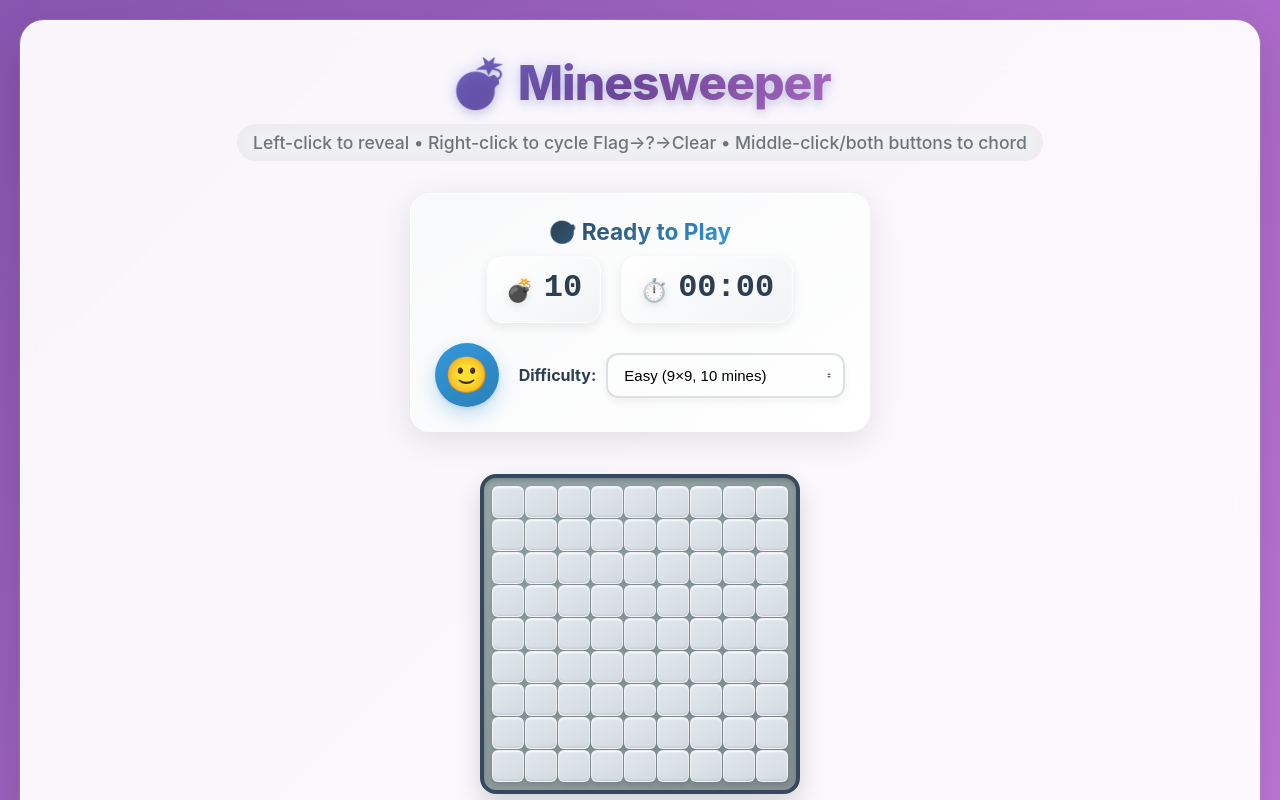
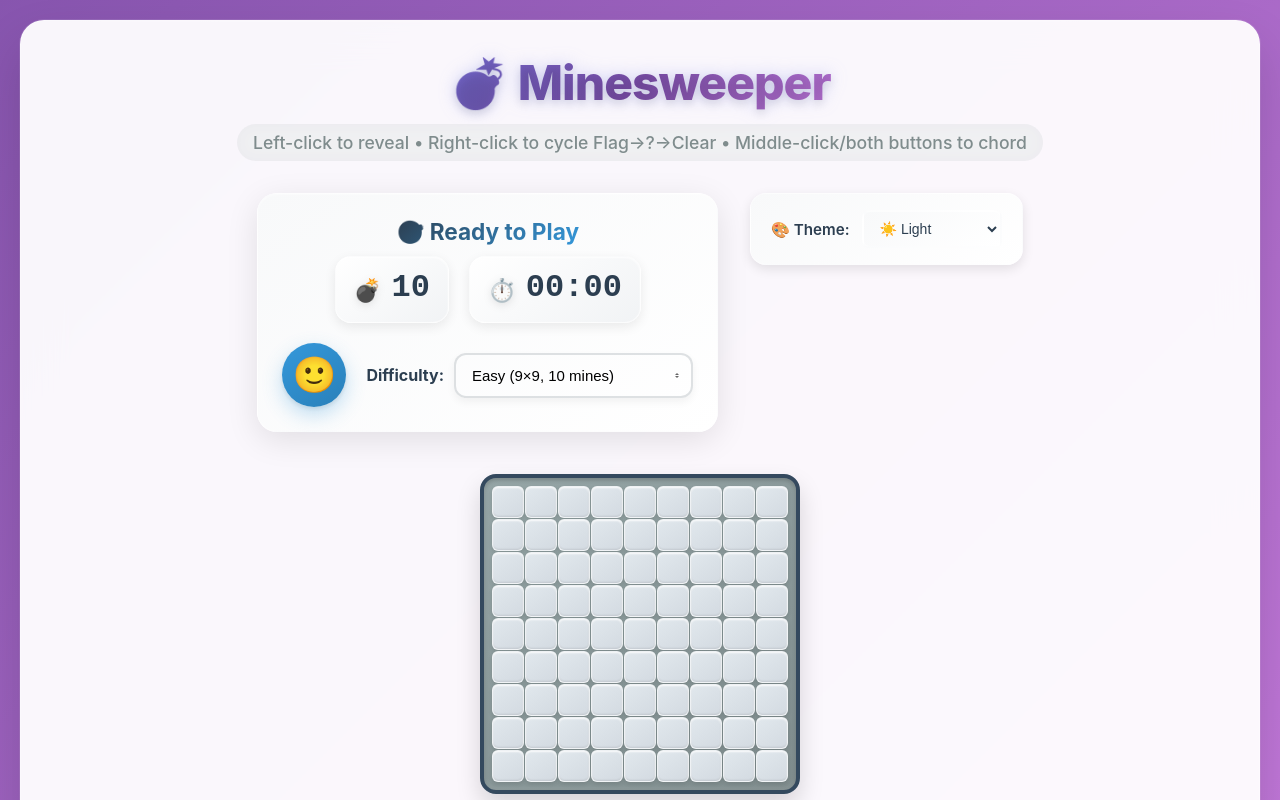
Before and after one commit to ashleyuk1984-coder/minesweeper-react, a React (Vite) app: page / in a window 1280 px wide. Shown: the top 800 px of the page. Built offline with nearby package versions, Linux system fonts and the light colour scheme.

Commit message:
\Complete Dynamic Themes System: 4 themes (Light, Dark, Neon, Ocean) with CSS custom properties and theme selector"

```diff
--- a/src/App.css
+++ b/src/App.css
@@ -69,12 +69,12 @@ body {
 .game-header h1 {
   font-size: 3rem;
   font-weight: 800;
-  background: linear-gradient(135deg, #667eea, #764ba2, #f093fb);
+  background: var(--theme-titleGradient);
   -webkit-background-clip: text;
   -webkit-text-fill-color: transparent;
   background-clip: text;
   margin-bottom: 12px;
-  text-shadow: 0 4px 8px rgba(0, 0, 0, 0.1);
+  text-shadow: 0 4px 8px var(--theme-shadowColor);
   letter-spacing: -1px;
   animation: titleGlow 3s ease-in-out infinite alternate;
 }
@@ -85,7 +85,7 @@ body {
 }
 
 .game-header p {
-  color: #6c757d;
+  color: var(--theme-secondaryText);
   font-size: 1.1rem;
   font-weight: 500;
   background: rgba(108, 117, 125, 0.1);
@@ -102,14 +102,15 @@ body {
   align-items: center;
   gap: 20px;
   padding: 24px;
-  background: linear-gradient(145deg, #f8f9fa, #ffffff);
+  background: var(--theme-cardBackground);
   border-radius: 20px;
-  border: 1px solid rgba(255, 255, 255, 0.3);
+  border: 1px solid var(--theme-borderColor);
   box-shadow:
-    0 8px 32px rgba(0, 0, 0, 0.1),
+    0 8px 32px var(--theme-shadowColor),
     inset 0 1px 2px rgba(255, 255, 255, 0.5);
   min-width: 350px;
   backdrop-filter: blur(10px);
+  transition: all 0.3s ease;
 }
 
 .game-info {
@@ -194,13 +195,22 @@ body {
   gap: 20px;
 }
 
+.game-controls-row {
+  display: flex;
+  align-items: flex-start;
+  gap: 32px;
+  width: 100%;
+  justify-content: center;
+  flex-wrap: wrap;
+}
+
 .reset-button {
   font-size: 2.2rem;
   width: 64px;
   height: 64px;
   border: none;
   border-radius: 50%;
-  background: linear-gradient(145deg, #3498db, #2980b9);
+  background: var(--theme-resetButton);
   color: white;
   cursor: pointer;
   transition: all 0.3s cubic-bezier(0.4, 0, 0.2, 1);
@@ -209,7 +219,7 @@ body {
   justify-content: center;
   box-shadow:
     0 8px 20px rgba(52, 152, 219, 0.3),
-    0 2px 4px rgba(0, 0, 0, 0.1);
+    0 2px 4px var(--theme-shadowColor);
   position: relative;
   overflow: hidden;
 }
@@ -228,10 +238,11 @@ body {
 }
 
 .reset-button:hover {
+  background: var(--theme-resetButtonHover);
   transform: translateY(-2px) scale(1.05);
   box-shadow:
     0 12px 25px rgba(52, 152, 219, 0.4),
-    0 4px 8px rgba(0, 0, 0, 0.1);
+    0 4px 8px var(--theme-shadowColor);
 }
 
 .reset-button:hover::before {
@@ -381,18 +392,18 @@ body {
 
 /* Revealed cells */
 .cell.revealed {
-  background: #ffffff;
+  background: var(--theme-revealedCell);
   box-shadow:
     inset 0 2px 4px rgba(0, 0, 0, 0.08),
     inset 0 -1px 2px rgba(255, 255, 255, 0.8),
-    0 1px 3px rgba(0, 0, 0, 0.05);
-  border-color: rgba(149, 165, 166, 0.2);
+    0 1px 3px var(--theme-shadowColor);
+  border-color: var(--theme-borderColor);
   cursor: default;
 }
 
 /* Flagged cells */
 .cell.flagged {
-  background: linear-gradient(145deg, #ffeaa7, #fdcb6e);
+  background: var(--theme-flaggedCell);
   box-shadow:
     0 4px 8px rgba(253, 203, 110, 0.3),
     inset 0 1px 2px rgba(255, 255, 255, 0.6);
@@ -407,7 +418,7 @@ body {
 
 /* Questioned cells */
 .cell.questioned {
-  background: linear-gradient(145deg, #a8e6cf, #88d8a3);
+  background: var(--theme-questionedCell);
   box-shadow:
     0 4px 8px rgba(168, 230, 207, 0.3),
     inset 0 1px 2px rgba(255, 255, 255, 0.6);
@@ -422,7 +433,7 @@ body {
 
 /* Mine cell */
 .cell.mine {
-  background: linear-gradient(145deg, #e74c3c, #c0392b) !important;
+  background: var(--theme-mineCell) !important;
   color: white;
   box-shadow:
     0 0 20px rgba(231, 76, 60, 0.6),
@@ -446,45 +457,45 @@ body {
   }
 }
 
-/* Number colors - solid, readable colors */
+/* Number colors - themed and readable */
 .cell.number-1 {
-  color: #1e90ff !important;
-  text-shadow: 0 1px 2px rgba(0, 0, 0, 0.1);
+  color: var(--theme-number1) !important;
+  text-shadow: 0 1px 2px var(--theme-shadowColor);
   font-weight: 800;
 }
 .cell.number-2 {
-  color: #32cd32 !important;
-  text-shadow: 0 1px 2px rgba(0, 0, 0, 0.1);
+  color: var(--theme-number2) !important;
+  text-shadow: 0 1px 2px var(--theme-shadowColor);
   font-weight: 800;
 }
 .cell.number-3 {
-  color: #ff4500 !important;
-  text-shadow: 0 1px 2px rgba(0, 0, 0, 0.1);
+  color: var(--theme-number3) !important;
+  text-shadow: 0 1px 2px var(--theme-shadowColor);
   font-weight: 800;
 }
 .cell.number-4 {
-  color: #9932cc !important;
-  text-shadow: 0 1px 2px rgba(0, 0, 0, 0.1);
+  color: var(--theme-number4) !important;
+  text-shadow: 0 1px 2px var(--theme-shadowColor);
   font-weight: 800;
 }
 .cell.number-5 {
-  color: #dc143c !important;
-  text-shadow: 0 1px 2px rgba(0, 0, 0, 0.1);
+  color: var(--theme-number5) !important;
+  text-shadow: 0 1px 2px var(--theme-shadowColor);
   font-weight: 800;
 }
 .cell.number-6 {
-  color: #20b2aa !important;
-  text-shadow: 0 1px 2px rgba(0, 0, 0, 0.1);
+  color: var(--theme-number6) !important;
+  text-shadow: 0 1px 2px var(--theme-shadowColor);
   font-weight: 800;
 }
 .cell.number-7 {
-  color: #2c3e50 !important;
-  text-shadow: 0 1px 2px rgba(0, 0, 0, 0.1);
+  color: var(--theme-number7) !important;
+  text-shadow: 0 1px 2px var(--theme-shadowColor);
   font-weight: 800;
 }
 .cell.number-8 {
-  color: #696969 !important;
-  text-shadow: 0 1px 2px rgba(0, 0, 0, 0.1);
+  color: var(--theme-number8) !important;
+  text-shadow: 0 1px 2px var(--theme-shadowColor);
   font-weight: 800;
 }
 
@@ -508,7 +519,7 @@ body {
 }
 
 .stats-button {
-  background: linear-gradient(145deg, #667eea, #764ba2);
+  background: var(--theme-buttonGradient);
   color: white;
   border: none;
   padding: 8px 16px;
@@ -524,9 +535,51 @@ body {
 }
 
 .stats-button:hover {
-  background: linear-gradient(145deg, #764ba2, #667eea);
+  background: var(--theme-buttonHover);
   transform: translateY(-2px);
   box-shadow: 0 6px 12px rgba(102, 126, 234, 0.4);
+}
+
+/* Theme Selector */
+.theme-selector {
+  display: flex;
+  align-items: center;
+  gap: 12px;
+  background: var(--theme-cardBackground);
+  padding: 16px 20px;
+  border-radius: 16px;
+  border: 1px solid var(--theme-borderColor);
+  box-shadow: 0 4px 12px var(--theme-shadowColor);
+  transition: all 0.3s ease;
+}
+
+.theme-label {
+  font-weight: 600;
+  color: var(--theme-primaryText);
+  font-size: 0.95rem;
+}
+
+.theme-select {
+  padding: 8px 12px;
+  border: 2px solid var(--theme-borderColor);
+  border-radius: 8px;
+  background: var(--theme-cardBackground);
+  color: var(--theme-primaryText);
+  font-size: 14px;
+  font-weight: 500;
+  cursor: pointer;
+  transition: all 0.3s ease;
+  min-width: 140px;
+}
+
+.theme-select:focus {
+  outline: none;
+  border-color: var(--theme-buttonGradient);
+  box-shadow: 0 0 0 3px rgba(52, 152, 219, 0.1);
+}
+
+.theme-select:hover {
+  border-color: var(--theme-buttonGradient);
 }
 
 @media (max-width: 480px) {
--- a/src/components/Game.tsx
+++ b/src/components/Game.tsx
@@ -1,9 +1,11 @@
 import React, { useState } from 'react';
 import { Difficulty } from '../types';
 import { useMinesweeper } from '../hooks/useMinesweeper';
+import { useTheme } from '../hooks/useTheme';
 import Board from './Board';
 import GameStatus from './GameStatus';
 import Statistics from './Statistics';
+import ThemeSelector from './ThemeSelector';
 
 const Game: React.FC = () => {
   const {
@@ -23,6 +25,8 @@ const Game: React.FC = () => {
 
   const [showStats, setShowStats] = useState(false);
 
+  const { currentTheme, availableThemes, changeTheme } = useTheme();
+
   const handleDifficultyChange = (newDifficulty: Difficulty) => {
     setDifficulty(newDifficulty);
   };
@@ -34,6 +38,7 @@ const Game: React.FC = () => {
         <p>Left-click to reveal • Right-click to cycle Flag→?→Clear • Middle-click/both buttons to chord</p>
       </header>
 
+        <div className="game-controls-row">
           <GameStatus
             gameState={gameState}
             minesLeft={minesLeft}
@@ -42,6 +47,12 @@ const Game: React.FC = () => {
             onReset={resetGame}
             onDifficultyChange={handleDifficultyChange}
           />
+          <ThemeSelector
+            currentTheme={currentTheme}
+            availableThemes={availableThemes}
+            onThemeChange={changeTheme}
+          />
+        </div>
 
       <div className="game-board-container">
         <Board
--- /dev/null
+++ b/src/components/ThemeSelector.tsx
@@ -0,0 +1,36 @@
+import React from 'react';
+import { Theme } from '../utils/themes';
+
+interface ThemeSelectorProps {
+  currentTheme: string;
+  availableThemes: Theme[];
+  onThemeChange: (themeName: string) => void;
+}
+
+const ThemeSelector: React.FC<ThemeSelectorProps> = ({
+  currentTheme,
+  availableThemes,
+  onThemeChange,
+}) => {
+  return (
+    <div className="theme-selector">
+      <label htmlFor="theme-select" className="theme-label">
+        🎨 Theme:
+      </label>
+      <select
+        id="theme-select"
+        value={currentTheme}
+        onChange={(e) => onThemeChange(e.target.value)}
+        className="theme-select"
+      >
+        {availableThemes.map((theme) => (
+          <option key={theme.name} value={theme.name}>
+            {theme.displayName}
+          </option>
+        ))}
+      </select>
+    </div>
+  );
+};
+
+export default ThemeSelector;
--- /dev/null
+++ b/src/hooks/useTheme.ts
@@ -0,0 +1,38 @@
+import { useState, useEffect } from 'react';
+import { Theme, themes, getTheme, applyTheme } from '../utils/themes';
+
+const THEME_STORAGE_KEY = 'minesweeper-theme';
+
+export const useTheme = () => {
+  const [currentTheme, setCurrentTheme] = useState<string>(() => {
+    try {
+      return localStorage.getItem(THEME_STORAGE_KEY) || 'light';
+    } catch {
+      return 'light';
+    }
+  });
+
+  const changeTheme = (themeName: string) => {
+    if (themes[themeName]) {
+      setCurrentTheme(themeName);
+      try {
+        localStorage.setItem(THEME_STORAGE_KEY, themeName);
+      } catch (error) {
+        console.warn('Failed to save theme preference:', error);
+      }
+    }
+  };
+
+  // Apply theme when it changes
+  useEffect(() => {
+    const theme = getTheme(currentTheme);
+    applyTheme(theme);
+  }, [currentTheme]);
+
+  return {
+    currentTheme,
+    theme: getTheme(currentTheme),
+    availableThemes: Object.values(themes),
+    changeTheme,
+  };
+};
```
Lines whose indentation alone changed are shown as unchanged.
